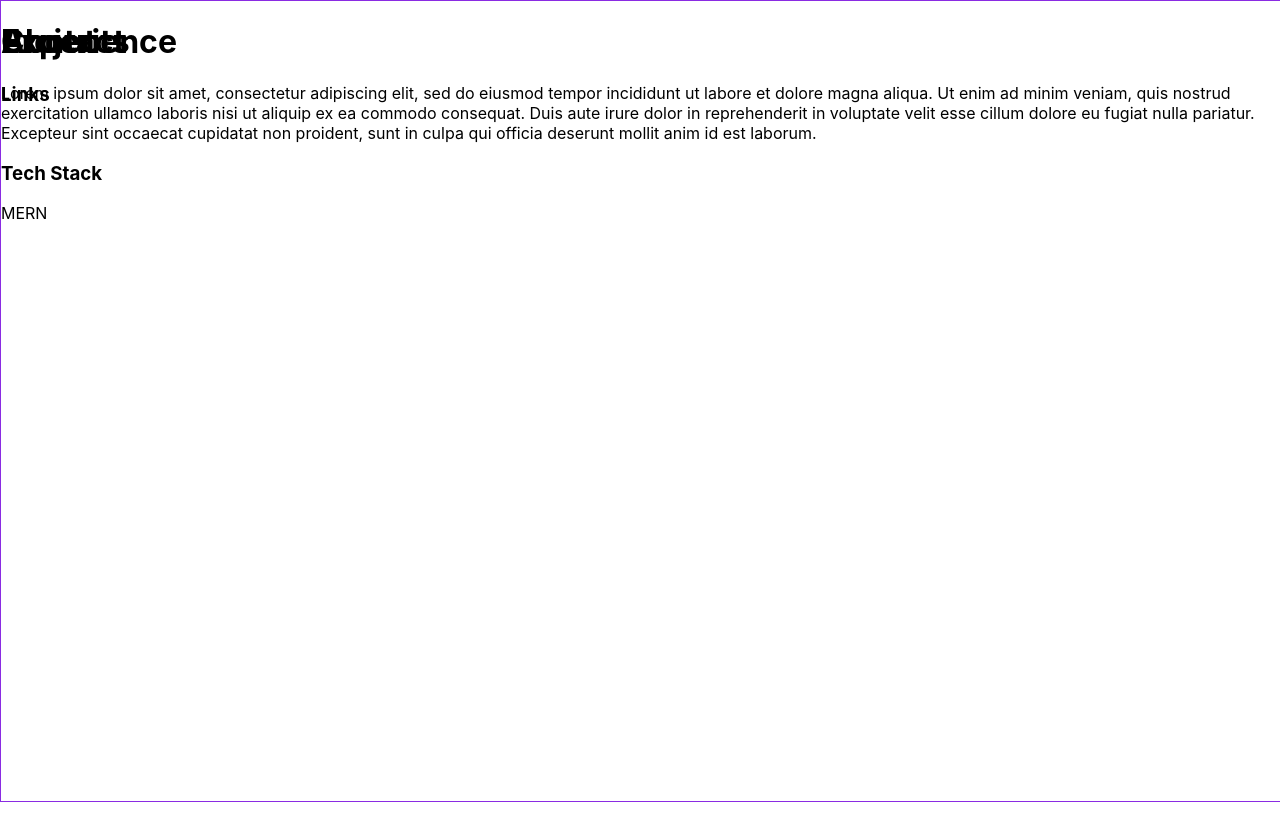
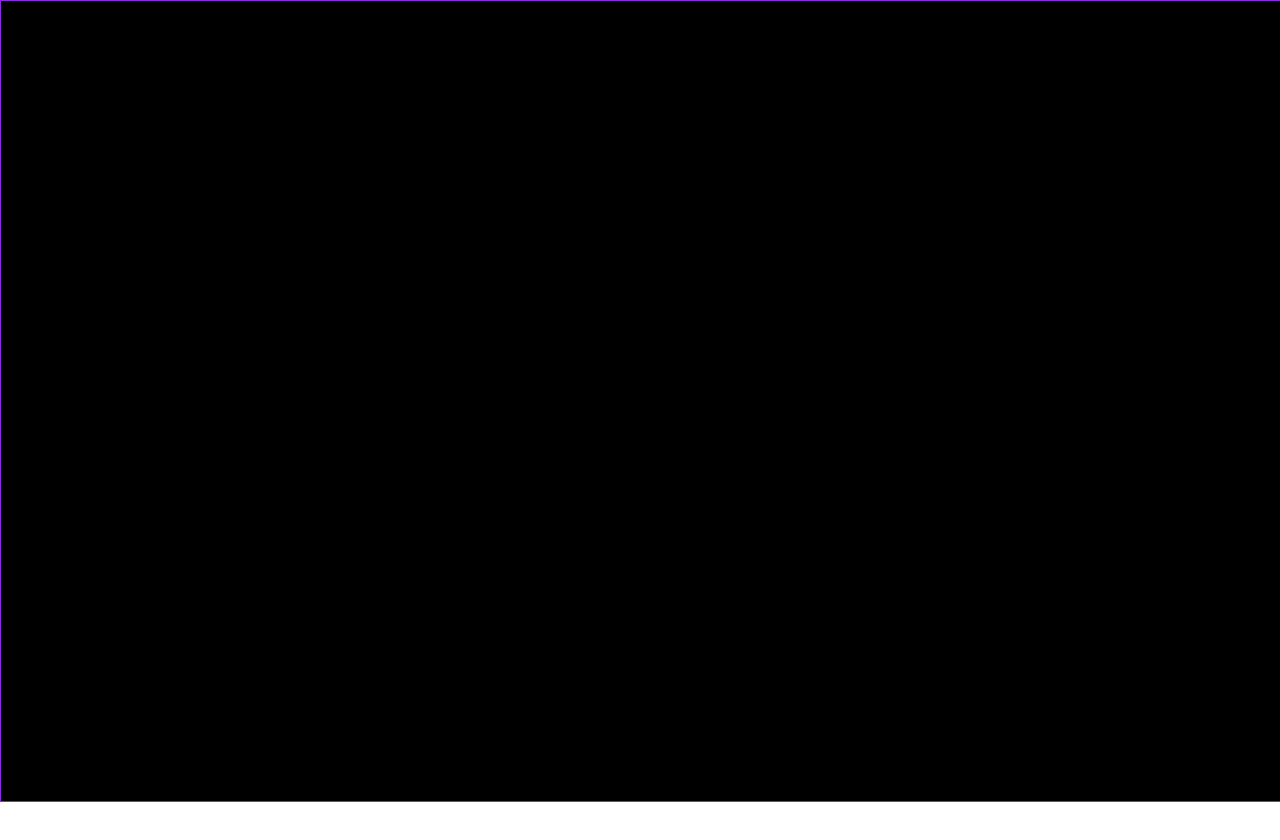
Before and after one commit to AKHIL-GIREESH/Akhil-Gireesh-Portfolio, a React (Create React App) app in the folder portfolio-frontend/: page / in a window 1280 px wide. Shown: the top 840 px of the page. Built offline with nearby package versions, Linux system fonts and the light colour scheme.

Commit message:
Sticky Fixed

```diff
--- a/portfolio-frontend/src/App.css
+++ b/portfolio-frontend/src/App.css
@@ -36,11 +36,8 @@
     transform: rotate(360deg);
   }
 } */
-
-.App{
-  /* background-image: url("./MacBookPro16_ Mockup.png"); */
-  height: 100vh;
-  width:95vw;
+.outDiv{
+  position: absolute;
 }
 
 .Container{
@@ -48,21 +45,32 @@
   height:100vh;
   border: 1px solid blueviolet;
   bottom:0;
-  position: sticky;
+  color: white;
 }
 
 #One{
+  position: sticky;
   z-index: -1;
+  background-color: black;
 }
+
 #Two{
+  background-color:red;
+  position: sticky;
   z-index: -2;
 }
 #Three{
+  position: sticky;
   z-index: -3;
+  background-color: black;
 }
 #Four{
+  position: sticky;
   z-index: -4;
+  background-color:red;
 }
 #Five{
+  position: sticky;
   z-index: -5;
+  background-color: black;
 }
--- a/portfolio-frontend/src/App.js
+++ b/portfolio-frontend/src/App.js
@@ -8,7 +8,7 @@ import Experience from './components/Experience';
 
 function App() {
   return (
-    <div>
+    <div className='outerDiv'>
       <Heading/>
       <About/>
       <Experience/>
--- a/portfolio-frontend/src/components/About.js
+++ b/portfolio-frontend/src/components/About.js
@@ -2,9 +2,9 @@ const About = () => {
     return(
         <div className="Container" id="Two">
             <h1>About</h1>
-            <p>Lorem ipsum dolor sit amet, consectetur adipiscing elit, sed do eiusmod tempor incididunt ut labore et dolore magna aliqua. Ut enim ad minim veniam, quis nostrud exercitation ullamco laboris nisi ut aliquip ex ea commodo consequat. Duis aute irure dolor in reprehenderit in voluptate velit esse cillum dolore eu fugiat nulla pariatur. Excepteur sint occaecat cupidatat non proident, sunt in culpa qui officia deserunt mollit anim id est laborum.</p>
+            <p>Lorem ipsum dolor sit amet, consectetur adipiscing elit, sed do eiusmod tempor incididunt ut labore et dolore magna aliqua. Quisque id diam vel quam elementum pulvinar etiam non quam. Eu ultrices vitae auctor eu augue. Tempus imperdiet nulla malesuada pellentesque elit eget gravida cum. Quisque egestas diam in arcu cursus euismod quis. Vulputate eu scelerisque felis imperdiet proin fermentum. Aliquam eleifend mi in nulla posuere sollicitudin aliquam ultrices. Ipsum a arcu cursus vitae congue mauris rhoncus aenean. Nullam vehicula ipsum a arcu cursus vitae congue mauris. Aliquam etiam erat velit scelerisque in dictum. Ullamcorper dignissim cras tincidunt lobortis feugiat vivamus at. Phasellus faucibus scelerisque eleifend donec. At erat pellentesque adipiscing commodo elit at imperdiet dui accumsan. Blandit volutpat maecenas volutpat blandit.</p>
             <h3>Tech Stack</h3>
-            <p>MERN</p>
+            <p>YES!</p>
         </div>
     )
 }
```
